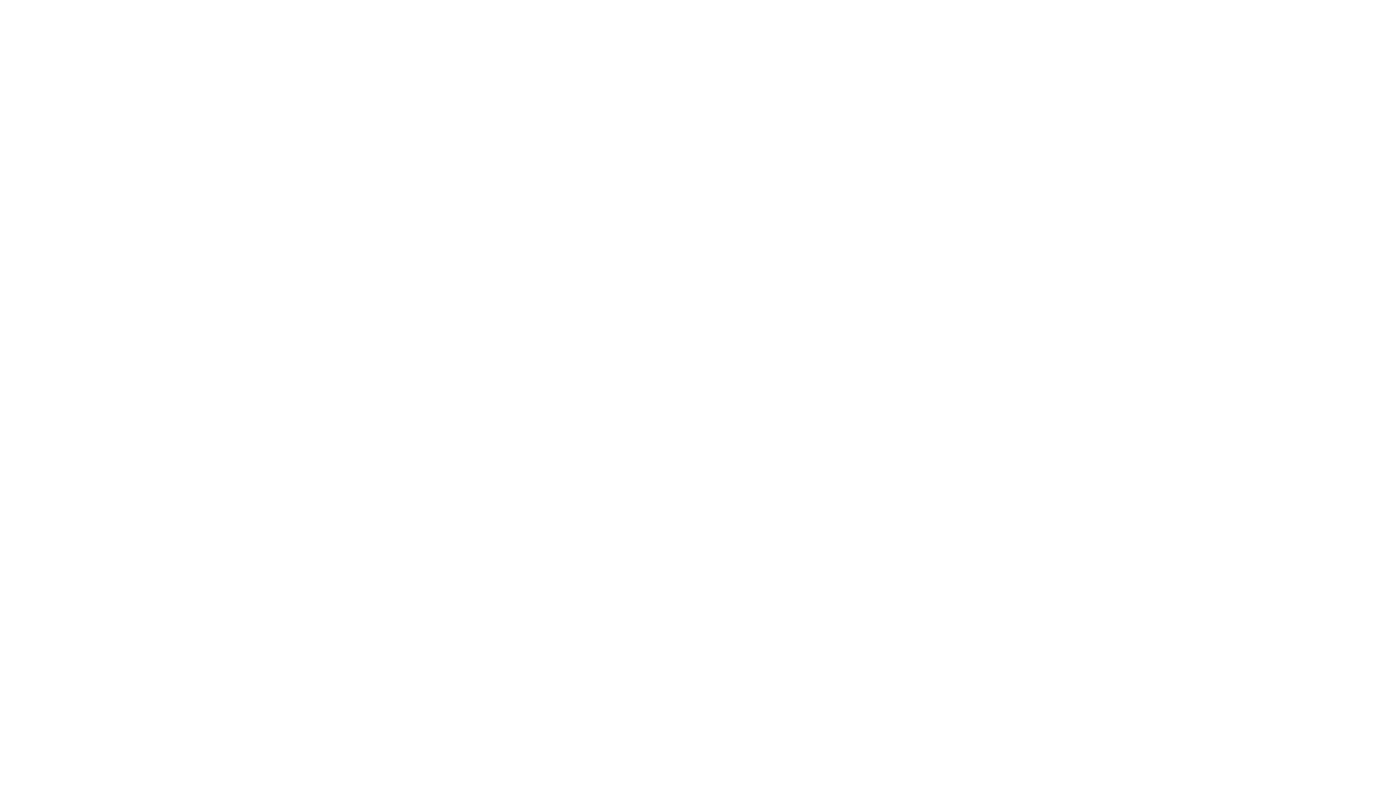
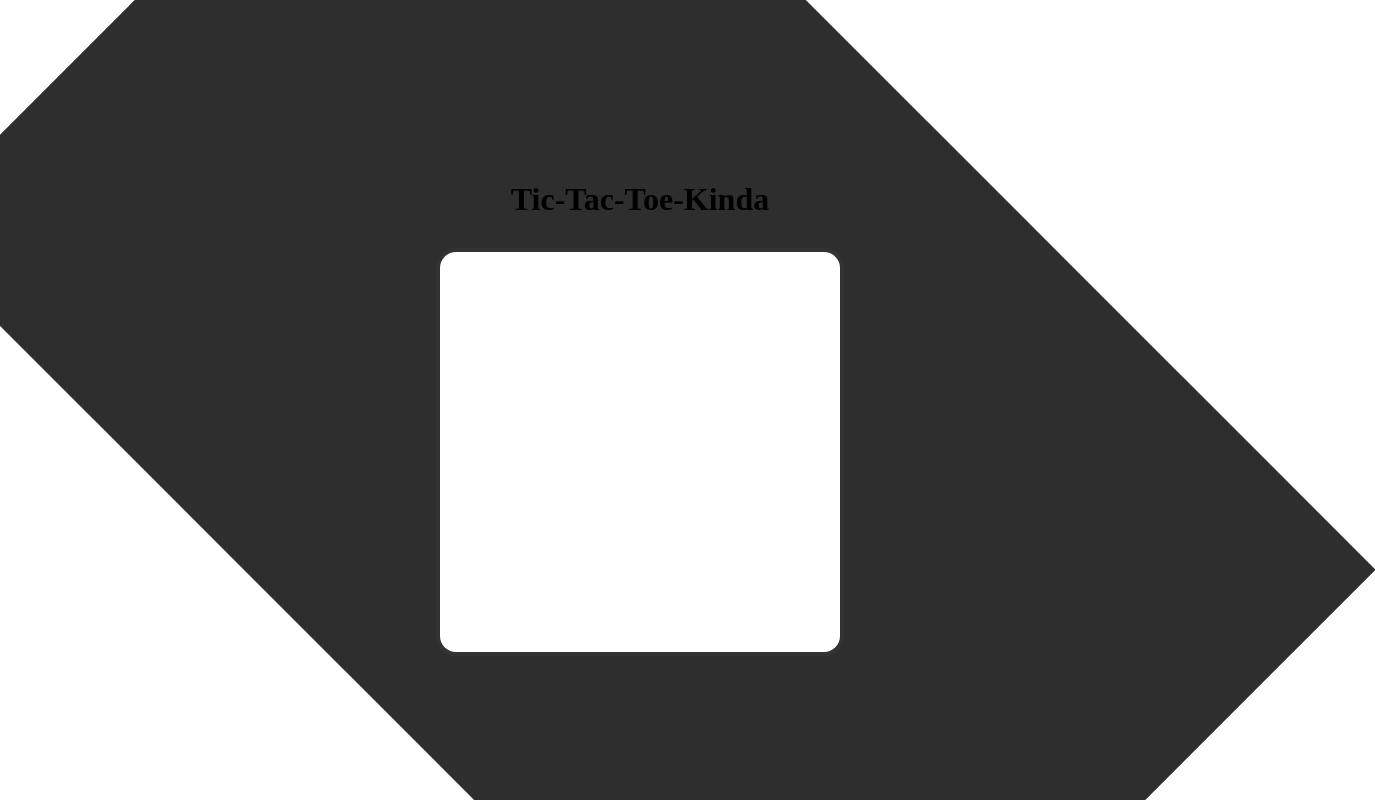
Before and after one commit to redlink2/redlink2web, a Nuxt app: page /tictactoe in a window 1280 px wide. Before the commit this address had no page. Shown: the top 800 px of the page, 1375 px wide, since content can reach past the window. Built offline with nearby package versions, Linux system fonts and the light colour scheme.

Commit message:
basic tictactoe game but its a 4x4

```diff
--- /dev/null
+++ b/components/tictactoe.vue
@@ -0,0 +1,83 @@
+<template>
+	<div class="tic-tac-toe">
+		<div v-for="(row, rowIndex) in grid" :key="rowIndex" class="row">
+			<div v-for="(cell, cellIndex) in row" :key="cellIndex" class="cell" @click="makeMove(rowIndex, cellIndex)">
+				{{ cell }}
+			</div>
+		</div>
+	</div>
+</template>
+
+<script>
+	export default {
+	data() {
+		return {
+			grid: [
+				['', '', '', ''],
+				['', '', '', ''],
+				['', '', '', ''],
+				['', '', '', '']
+			],
+			currentPlayer: 'X',
+			winner: null
+		}
+	},
+	methods: {
+		makeMove(rowIndex, cellIndex) {
+			if (!this.grid[rowIndex][cellIndex] && !this.winner) {
+				this.grid[rowIndex][cellIndex] = this.currentPlayer
+				this.currentPlayer = this.currentPlayer === 'X' ? 'O' : 'X'
+				this.checkForWinner()
+			}
+		},
+		checkForWinner() {
+			// check rows
+			for (let i = 0; i < 4; i++) {
+				if (this.grid[i][0] !== '' && this.grid[i][0] === this.grid[i][1] && this.grid[i][1] === this.grid[i][2] && this.grid[i][2] === this.grid[i][3]) {
+					this.winner = this.grid[i][0]
+				return
+				}
+			}
+
+			// check columns
+			for (let j = 0; j < 4; j++) {
+				if (this.grid[0][j] !== '' && this.grid[0][j] === this.grid[1][j] && this.grid[1][j] === this.grid[2][j] && this.grid[2][j] === this.grid[3][j]) {
+					this.winner = this.grid[0][j]
+				return
+				}
+			}
+
+			// check diagonals
+			if (this.grid[0][0] !== '' && this.grid[0][0] === this.grid[1][1] && this.grid[1][1] === this.grid[2][2] && this.grid[2][2] === this.grid[3][3]) {
+					this.winner = this.grid[0][0]
+				return
+			}
+
+			if (this.grid[0][3] !== '' && this.grid[0][3] === this.grid[1][2] && this.grid[1][2] === this.grid[2][1] && this.grid[2][1] === this.grid[3][0]) {
+					this.winner = this.grid[0][3]
+				return
+			}
+
+			// check for tie
+			if (!this.grid.some(row => row.includes(''))) {
+					this.winner = 'tie'
+				return
+			}
+		}
+	}
+}
+</script>
+
+<style>
+	.row {
+		display: flex;
+	}
+
+	.cell {
+		flex: 1;
+		padding: 20px;
+		text-align: center;
+		font-size: 4em;
+		cursor: pointer;
+	}
+</style>
--- a/pages/games.vue
+++ b/pages/games.vue
@@ -4,7 +4,7 @@
 		<ul>
 			<li><nuxt-link to="/">Home</nuxt-link></li>
 			<!-- tic-tac-toe -->
-			<li><a href="#">Coming Soon</a></li>
+			<li><a href="/tictactoe">tictactoe</a></li>
 			<!-- blackjack -->
 			<li><nuxt-link to="/blackjack">Play Blackjack</nuxt-link></li>
 			<!-- simon -->
--- /dev/null
+++ b/pages/tictactoe.vue
@@ -0,0 +1,108 @@
+<template>
+	<div class="game-container">
+		<h1>Tic-Tac-Toe-Kinda</h1>
+		<TicTacToe />
+	</div>
+</template>
+
+<script>
+	import TicTacToe from '~/components/tictactoe.vue'
+
+	export default {
+		components: {
+			TicTacToe
+		}
+	}
+</script>
+
+<style>
+	.game-container {
+		display: flex;
+		flex-direction: column;
+		align-items: center;
+		justify-content: center;
+		height: 100vh;
+	}
+
+	h1 {
+		margin-bottom: 30px;
+	}
+
+	.tic-tac-toe {
+		display: flex;
+		flex-wrap: wrap;
+		width: 400px;
+		height: 400px;
+		border: 4px solid #333;
+		border-radius: 20px;
+		overflow: hidden;
+	}
+
+	.row {
+		display: flex;
+		flex-wrap: wrap;
+		width: 100%;
+		height: 25%;
+	}
+
+	.cell {
+		display: flex;
+		align-items: center;
+		justify-content: center;
+		flex: 1;
+		font-size: 80px;
+		cursor: pointer;
+		background-color: #fff;
+		transition: all 0.2s ease-in-out;
+	}
+
+	.cell:hover {
+		background-color: #eee;
+	}
+
+	.cell:hover > * {
+		transform: scale(1.1);
+	}
+
+	.cell::before {
+		content: '';
+		display: block;
+		width: 100%;
+		height: 100%;
+		background-color: rgba(0, 0, 0, 0.1);
+		position: absolute;
+		top: 0;
+		left: 0;
+		z-index: -1;
+		transform: rotate(45deg);
+	}
+
+	.cell.x::before,
+	.cell.o::before,
+	.cell.a::before {
+		display: none;
+	}
+
+	.cell.x::after {
+		content: 'X';
+	}
+
+	.cell.o::after {
+		content: 'O';
+	}
+
+	.cell.a::after {
+		content: '👽';
+	}
+
+	@media (max-width: 480px) {
+		.tic-tac-toe {
+			width: 90vw;
+			height: 90vw;
+		}
+
+		.cell {
+			font-size: 60px;
+		}
+	}
+</style>
```
